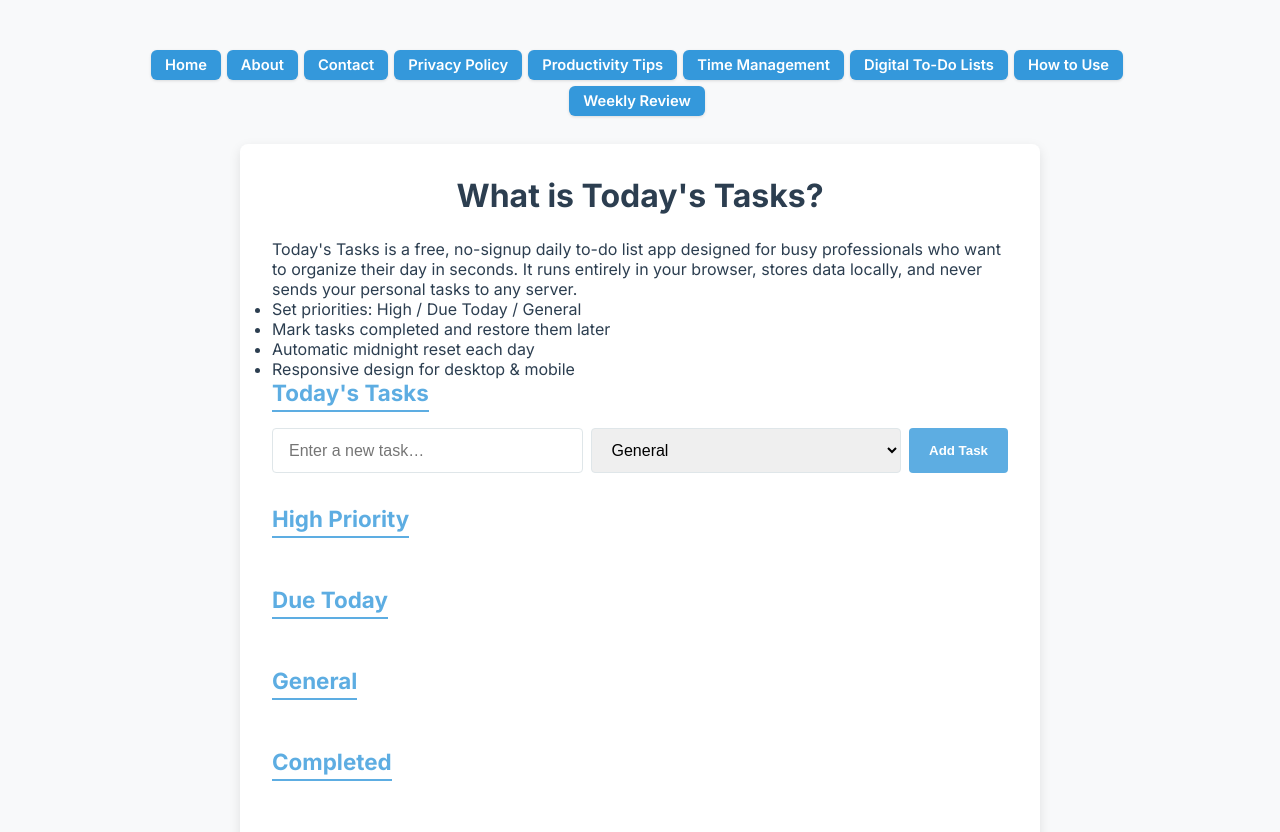
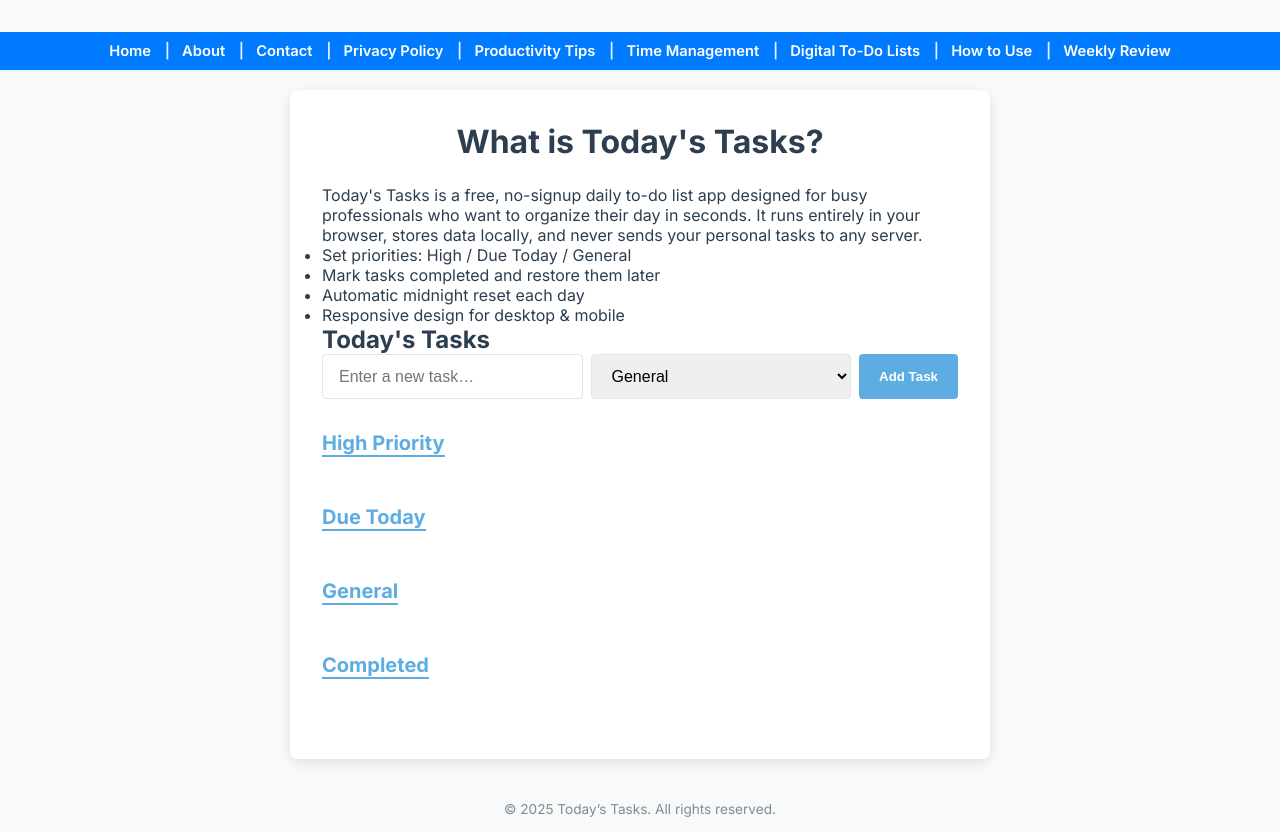
Before and after one commit to hill02252024/hill02252024.github.io, a plain HTML site: page index.html in a window 1280 px wide. Shown: the top 832 px of the page. Drawn offline with Linux system fonts and the light colour scheme.

Commit message:
Update style.css

```diff
--- a/style.css
+++ b/style.css
@@ -1,4 +1,5 @@
-/* === Global font & variables === */
+/* Enhanced style.css with compliance links, Completed section and top nav fix */
+
 @import url('https://fonts.googleapis.com/css2?family=Inter:wght@400;600;700&display=swap');
 
 :root {
@@ -8,8 +9,7 @@
   --text-dark: #2c3e50;
   --text-muted: #7f8c8d;
   --accent: #5dade2;
-  --accent-strong: #3498db;
-  --accent-strong-dark: #2c80b9;
+  --accent-strong: #007bff;  /* 導覽列用藍色 */
   --priority-high: #e74c3c;
   --priority-due: #f39c12;
   --priority-normal: #bdc3c7;
@@ -29,80 +29,76 @@ body {
   font-family: var(--font-base);
   background-color: var(--bg-light);
   color: var(--text-dark);
+  display: block; /* 避免 flex 壓縮 footer */
   padding: 2rem 0;
-  display: block; /* 避免 flex 影響 footer */
 }
 
-/* === Top Navigation (blue rounded buttons style) === */
+/* ==== Top nav: full-width blue bar like article1 ==== */
 .compliance-links {
-  background: transparent !important;
-  box-shadow: none !important;
-  border-radius: 0 !important;
-  max-width: 1040px;
-  margin: 12px auto 16px;
-  padding: 6px 0;
-  text-align: center;
-  font-size: 0; /* 去掉分隔符空隙 */
-}
-.compliance-links a {
-  display: inline-block;
-  font-size: 0.92rem;
-  background: var(--accent-strong);
-  color: #fff !important;
-  padding: 6px 14px;
-  margin: 0 6px 6px 0;
-  border-radius: 6px;
-  text-decoration: none;
-  font-weight: 600;
-  box-shadow: 0 1px 3px rgba(0,0,0,0.12);
-  transition: background .15s ease, transform .05s ease;
-}
-.compliance-links a:hover {
-  background: var(--accent-strong-dark);
-  transform: translateY(-1px);
-}
-.compliance-links a:active {
-  transform: translateY(0);
+  width: 100% !important;
+  max-width: 100% !important;
+  margin: 0 0 20px !important;
+  padding: 10px 0 !important;
+  background: var(--accent-strong) !important;
+  box-shadow: 0 1px 3px rgba(0,0,0,.06);
+  text-align: center !important;
+  font-size: 0 !important; /* 清掉間距 */
+  position: sticky;
+  top: 0;
+  z-index: 9;
 }
 
-/* Small screen nav */
-@media (max-width: 640px) {
-  .compliance-links { padding: 8px 10px; }
-  .compliance-links a { margin: 0 6px 6px 0; }
+.compliance-links a {
+  display: inline-block !important;
+  font-size: 0.92rem !important;
+  color: #fff !important;
+  text-decoration: none !important;
+  font-weight: 600;
+  margin: 0 6px;
+  background: transparent !important;
+  border-radius: 0 !important;
+  box-shadow: none !important;
 }
 
-/* === Container === */
+.compliance-links a:not(:last-child)::after {
+  content: " | ";
+  color: rgba(255,255,255,.9);
+  margin-left: 10px;
+}
+
+.compliance-links a:hover {
+  text-decoration: underline !important;
+}
+
+/* Responsive nav */
+@media (max-width: 640px) {
+  .compliance-links { padding: 12px 10px !important; }
+  .compliance-links a { margin: 4px 6px; }
+}
+
+/* Container */
 .container {
   width: 100%;
-  max-width: 800px;
-  margin: 0 auto;
+  max-width: 700px;
   background-color: var(--bg-white);
   border-radius: 8px;
   box-shadow: 0 4px 12px var(--shadow);
   padding: 2rem;
+  margin: 0 auto;
 }
 
-/* === Headings === */
 h1 {
   font-size: 2rem;
   margin-bottom: 1.5rem;
   text-align: center;
 }
-h2 {
-  font-size: 1.4rem;
-  margin-bottom: 1rem;
-  color: var(--accent);
-  border-bottom: 2px solid var(--accent);
-  display: inline-block;
-  padding-bottom: 0.25rem;
-}
 
-/* === Input group (for index page) === */
 .input-group {
   display: flex;
   gap: 0.5rem;
   margin-bottom: 2rem;
 }
+
 .input-group input,
 .input-group select {
   flex: 1;
@@ -111,6 +107,7 @@ h2 {
   border: 1px solid var(--input-border);
   border-radius: 4px;
 }
+
 .input-group button {
   padding: 0 1.25rem;
   background-color: var(--button-bg);
@@ -121,30 +118,34 @@ h2 {
   cursor: pointer;
   transition: background-color 0.2s;
 }
+
 .input-group button:hover {
   background-color: var(--button-hover);
 }
 
-/* === Groups / Sections === */
 .group {
   margin-bottom: 2rem;
 }
+
 .group h2 {
+  font-size: 1.25rem;
+  color: var(--accent);
+  margin-bottom: 1rem;
+  border-bottom: 2px solid var(--accent);
+  display: inline-block;
   cursor: pointer;
 }
 
-/* === Task list (index) === */
 .task-list li {
   list-style: none;
   display: flex;
   align-items: center;
   justify-content: space-between;
-  padding: 0.75rem 1rem 0.75rem 0;
   margin-bottom: 0.75rem;
   background-color: var(--bg-white);
   border-radius: 6px;
   box-shadow: 0 2px 8px var(--shadow);
-  padding-left: 8px;
+  padding: 0.75rem 1rem;
   transition: transform 0.1s;
 }
 .task-list li:hover {
@@ -163,12 +164,7 @@ h2 {
   flex: 1;
   padding-right: 0.5rem;
 }
-.completed span {
-  text-decoration: line-through;
-  color: var(--text-muted);
-}
 
-/* === Buttons === */
 .complete-btn {
   width: 32px;
   height: 32px;
@@ -190,21 +186,26 @@ h2 {
   transform: scale(1.1);
 }
 
+.completed span {
+  text-decoration: line-through;
+  color: var(--text-muted);
+}
+
 .hidden {
   display: none;
 }
 
-/* === Footer === */
+/* Footer */
 .footer {
   width: 100%;
+  margin: 30px 0 10px;
+  padding: 12px 0;
   text-align: center;
   font-size: 0.85rem;
   color: var(--text-muted);
-  margin: 2rem 0 1rem;
-  padding: 0.75rem 0;
 }
 
-/* === Responsive === */
+/* Responsive */
 @media (max-width: 600px) {
   .input-group {
     flex-direction: column;
```
